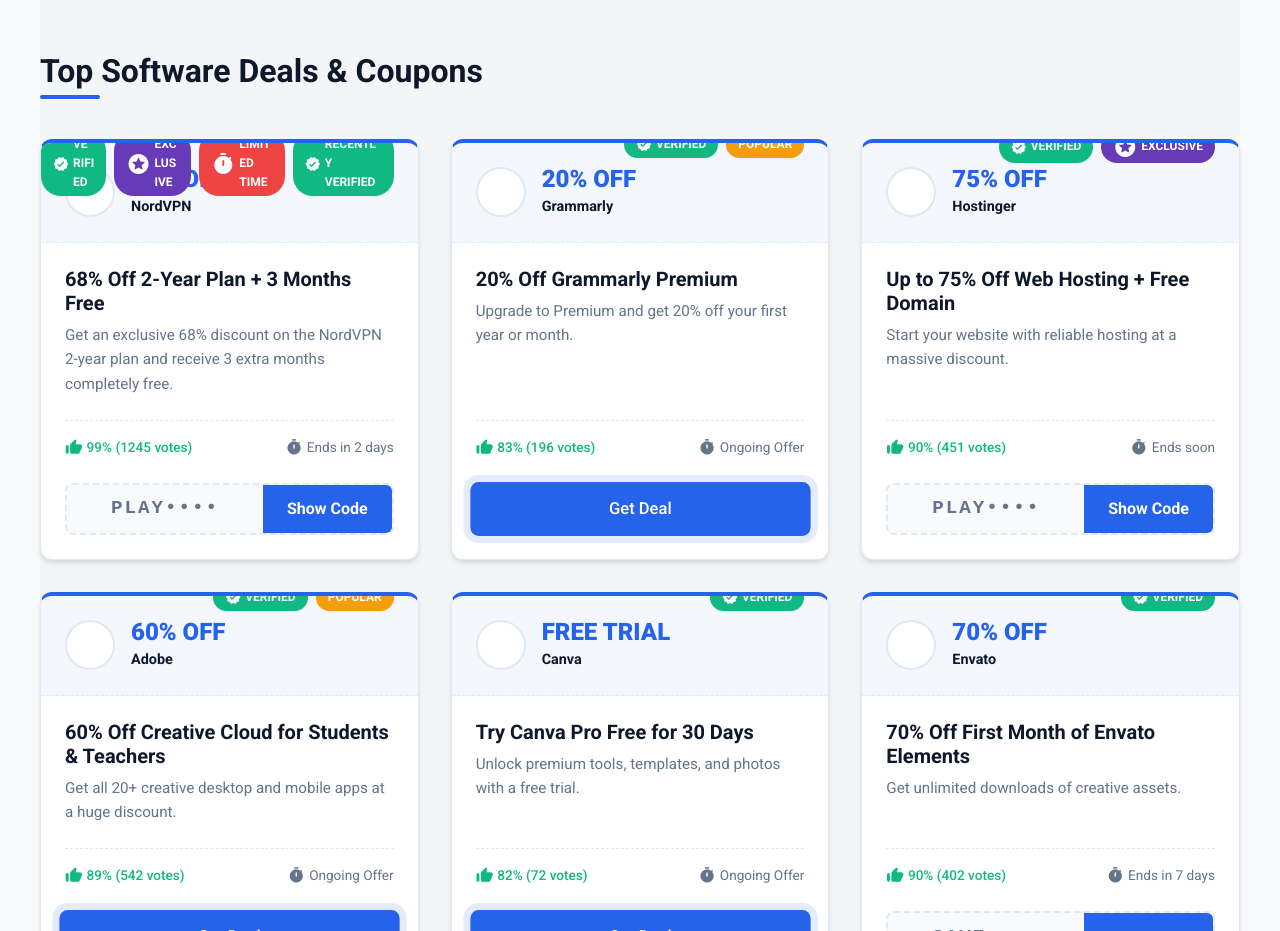
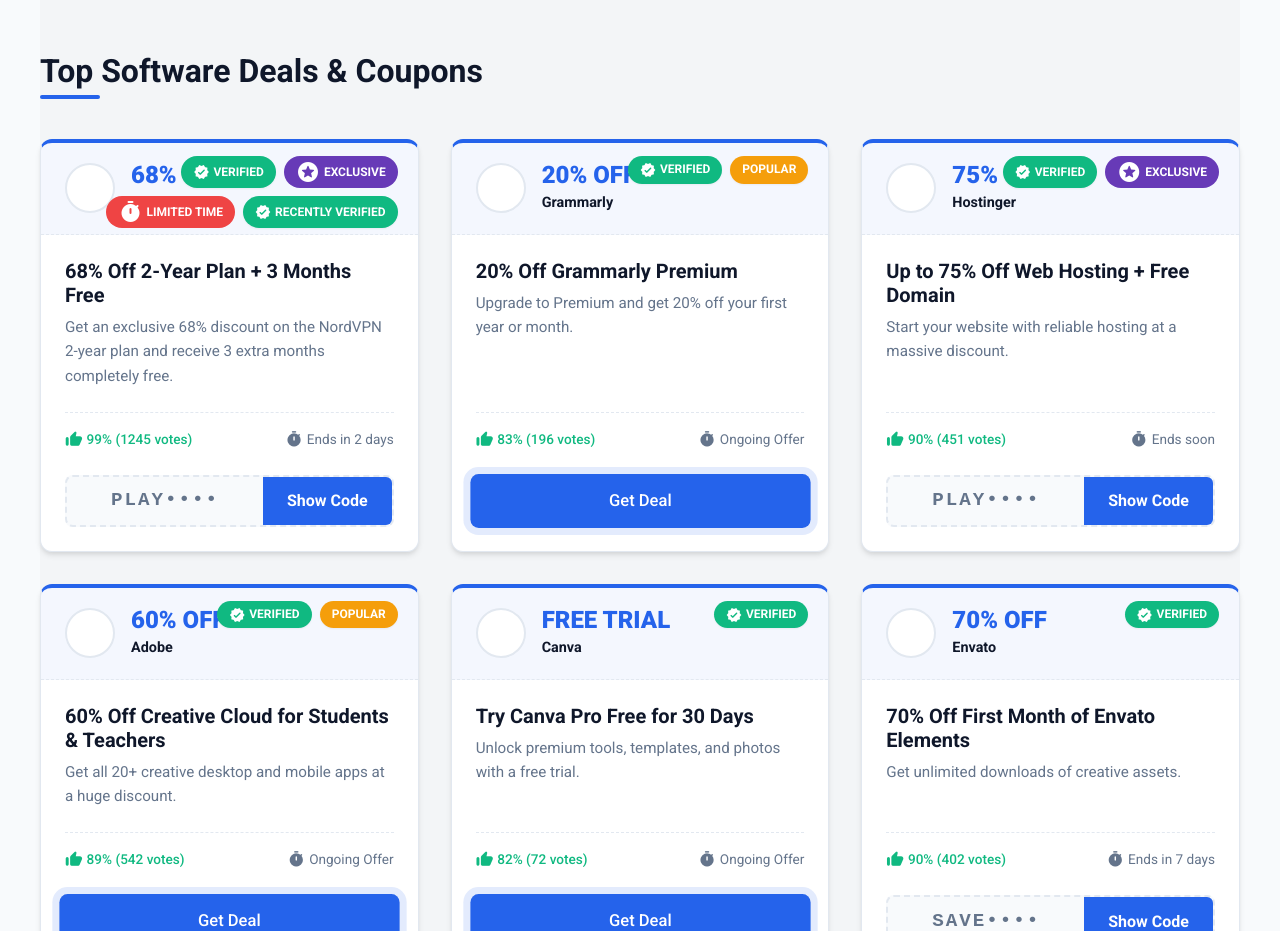
Before and after one commit to bilaljan99a/Playnewapps-AIStudion, a website: page index.html in a window 1280 px wide. Shown: the part 2540-3471 px from the top of the page. Drawn offline with Linux system fonts and the light colour scheme; placeholder pictures from the web are drawn by us.

Commit message:
style: fix desktop layout for affiliate coupon cards
Update CSS to correctly position badges and padding for coupon cards on desktop screens (min-width: 992px).

```diff
--- a/assets/css/style.css
+++ b/assets/css/style.css
@@ -3399,3 +3399,34 @@ img, video, iframe, object, embed {
         padding: 0.5rem;
     }
 }
+
+/* ==========================================================================
+   Desktop Coupon Cards Layout Fix (min-width: 992px)
+   ========================================================================== */
+@media (min-width: 992px) {
+    .affiliate-card {
+        position: relative;
+        overflow: hidden;
+    }
+
+    .coupon-badges {
+        position: absolute;
+        top: 0.85rem;
+        right: 1.25rem;
+        display: flex;
+        gap: 0.5rem;
+        flex-wrap: wrap;
+        justify-content: flex-end;
+        max-width: calc(100% - 2.5rem);
+        z-index: 2;
+    }
+
+    .coupon-header {
+        position: relative;
+        padding: 1.25rem 1.5rem;
+    }
+
+    .coupon-content {
+        padding: 1.5rem;
+    }
+}
```
